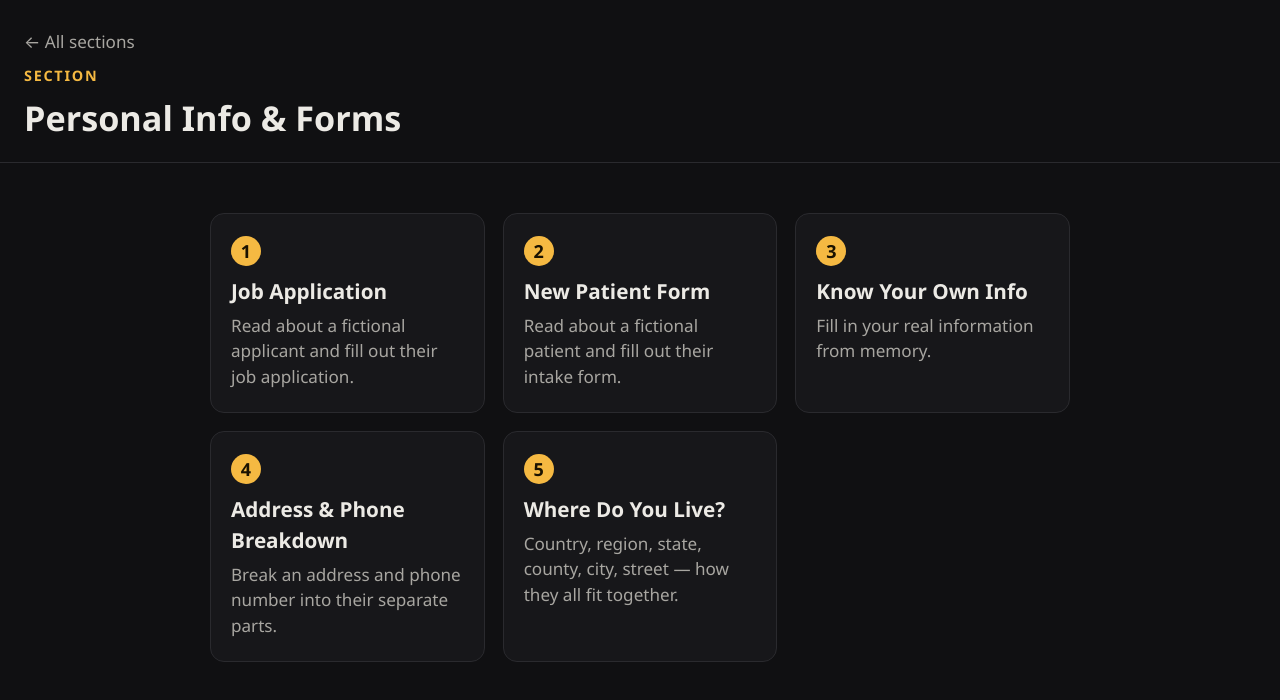
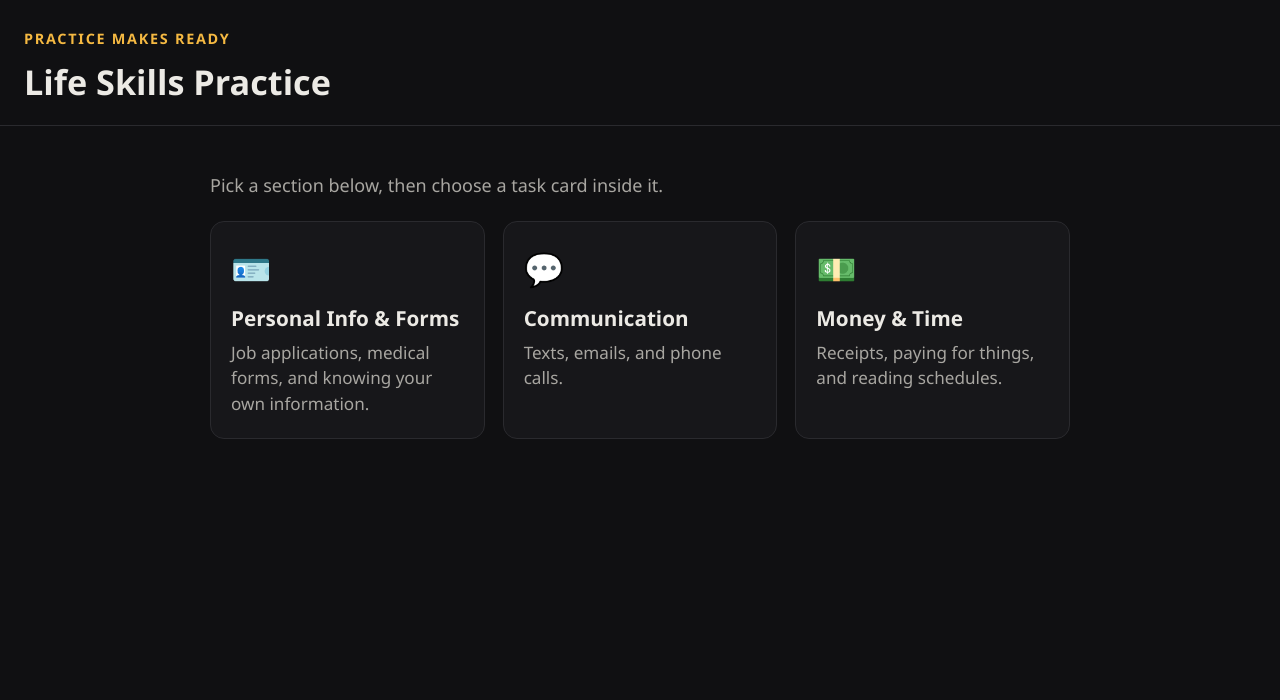
Before and after one commit to homeschoolflight-png/SkilledLife, a plain HTML site: page index.html in a window 1280 px wide. Drawn offline with Linux system fonts and the light colour scheme.

Commit message:
Add files via upload

```diff
--- a/index.html
+++ b/index.html
@@ -3,41 +3,31 @@
 <head>
 <meta charset="UTF-8" />
 <meta name="viewport" content="width=device-width, initial-scale=1.0" />
-<title>Personal Info & Forms — Life Skills Practice</title>
-<link rel="stylesheet" href="../style.css" />
+<title>Life Skills Practice</title>
+<link rel="stylesheet" href="style.css" />
 </head>
 <body>
 <header class="site-header">
-  <a class="back-link" href="../index.html">&larr; All sections</a>
-  <p class="eyebrow">Section</p>
-  <h1>Personal Info &amp; Forms</h1>
+  <p class="eyebrow">Practice makes ready</p>
+  <h1>Life Skills Practice</h1>
 </header>
 <main>
+  <p style="color: var(--text-dim);">Pick a section below, then choose a task card inside it.</p>
   <div class="tile-grid">
-    <a class="tile task-tile" href="task1-job-application.html">
-      <span class="task-number">1</span>
-      <h3>Job Application</h3>
-      <p>Read about a fictional applicant and fill out their job application.</p>
+    <a class="tile" href="personal-info/index.html">
+      <span class="tile-icon">🪪</span>
+      <h3>Personal Info &amp; Forms</h3>
+      <p>Job applications, medical forms, and knowing your own information.</p>
     </a>
-    <a class="tile task-tile" href="task2-medical-intake.html">
-      <span class="task-number">2</span>
-      <h3>New Patient Form</h3>
-      <p>Read about a fictional patient and fill out their intake form.</p>
+    <a class="tile" href="communication/index.html">
+      <span class="tile-icon">💬</span>
+      <h3>Communication</h3>
+      <p>Texts, emails, and phone calls.</p>
     </a>
-    <a class="tile task-tile" href="task3-real-info-recall.html">
-      <span class="task-number">3</span>
-      <h3>Know Your Own Info</h3>
-      <p>Fill in your real information from memory.</p>
-    </a>
-    <a class="tile task-tile" href="task4-address-phone-breakdown.html">
-      <span class="task-number">4</span>
-      <h3>Address &amp; Phone Breakdown</h3>
-      <p>Break an address and phone number into their separate parts.</p>
-    </a>
-    <a class="tile task-tile" href="task5-geography-hierarchy.html">
-      <span class="task-number">5</span>
-      <h3>Where Do You Live?</h3>
-      <p>Country, region, state, county, city, street — how they all fit together.</p>
+    <a class="tile" href="money-time/index.html">
+      <span class="tile-icon">💵</span>
+      <h3>Money &amp; Time</h3>
+      <p>Receipts, paying for things, and reading schedules.</p>
     </a>
   </div>
 </main>
```
